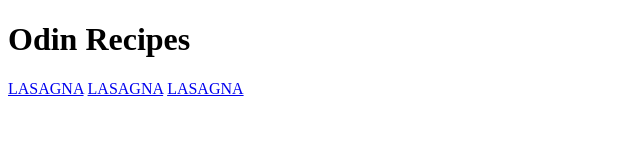
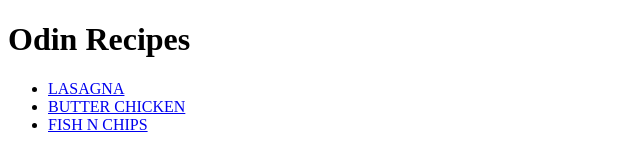
Before and after one commit to shbhm06/odin-recipes, a plain HTML site: page index.html in a window 1280 px wide. Shown: the whole page, without its empty margins (0-640 px from the left). Drawn offline with Linux system fonts and the light colour scheme.

Commit message:
index updated all three recipes

```diff
--- a/index.html
+++ b/index.html
@@ -6,9 +6,13 @@
     <title>Odin Recipes</title>
 </head>
 <body>
+
     <h1>Odin Recipes</h1>
-    <a href="recipes/lasagna.html">LASAGNA</a>
-    <a href="recipes/lasagna.html">LASAGNA</a>
-    <a href="recipes/lasagna.html">LASAGNA</a>
+    <ul>
+        <li><a href="recipes/lasagna.html">LASAGNA</a>
+        <li><a href="recipes/butterchicken.html">BUTTER CHICKEN</a>
+        <li><a href="recipes/fishnchips.html">FISH N CHIPS</a>
+    </ul>
+
 </body>
 </html>
```
